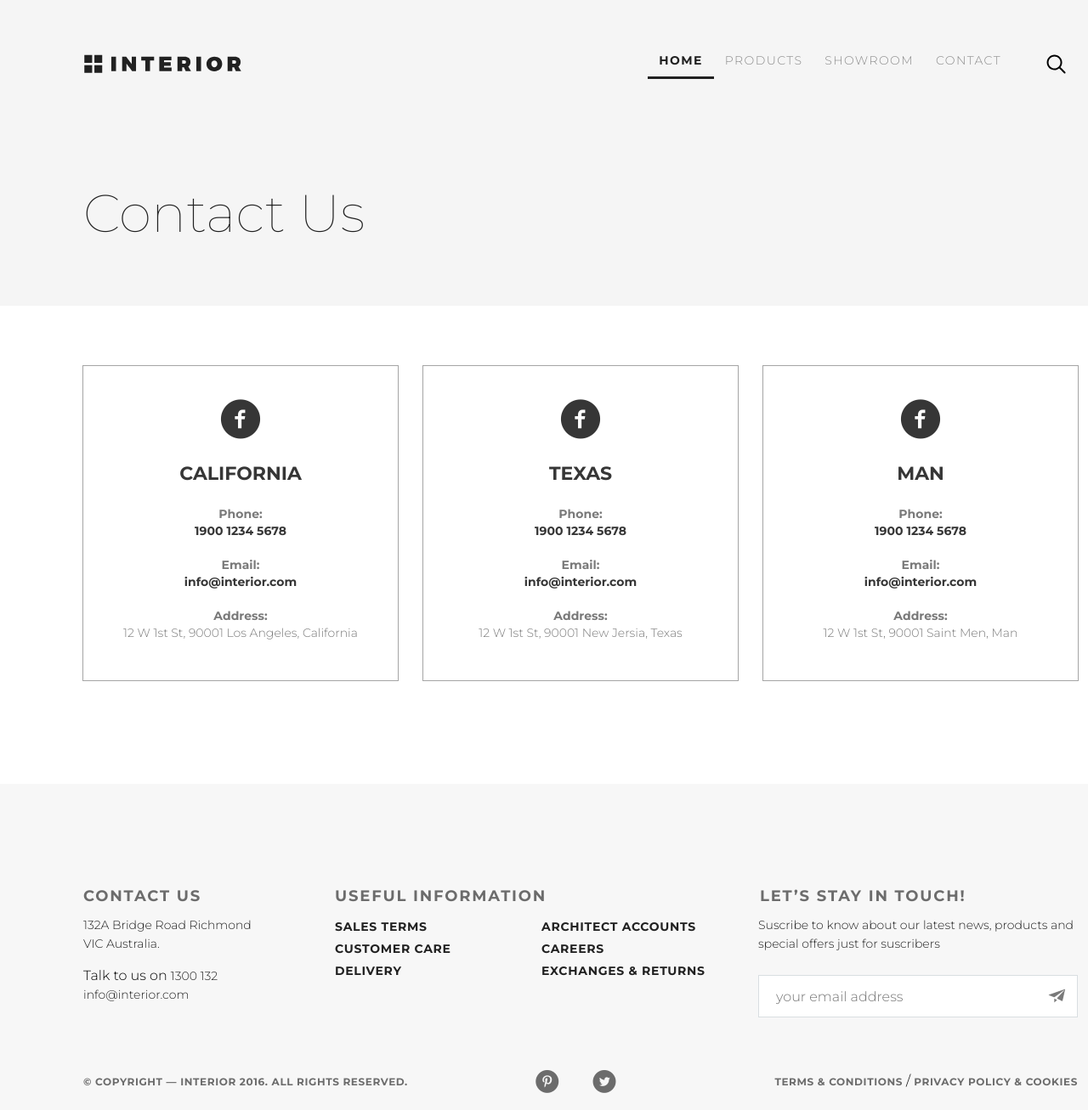
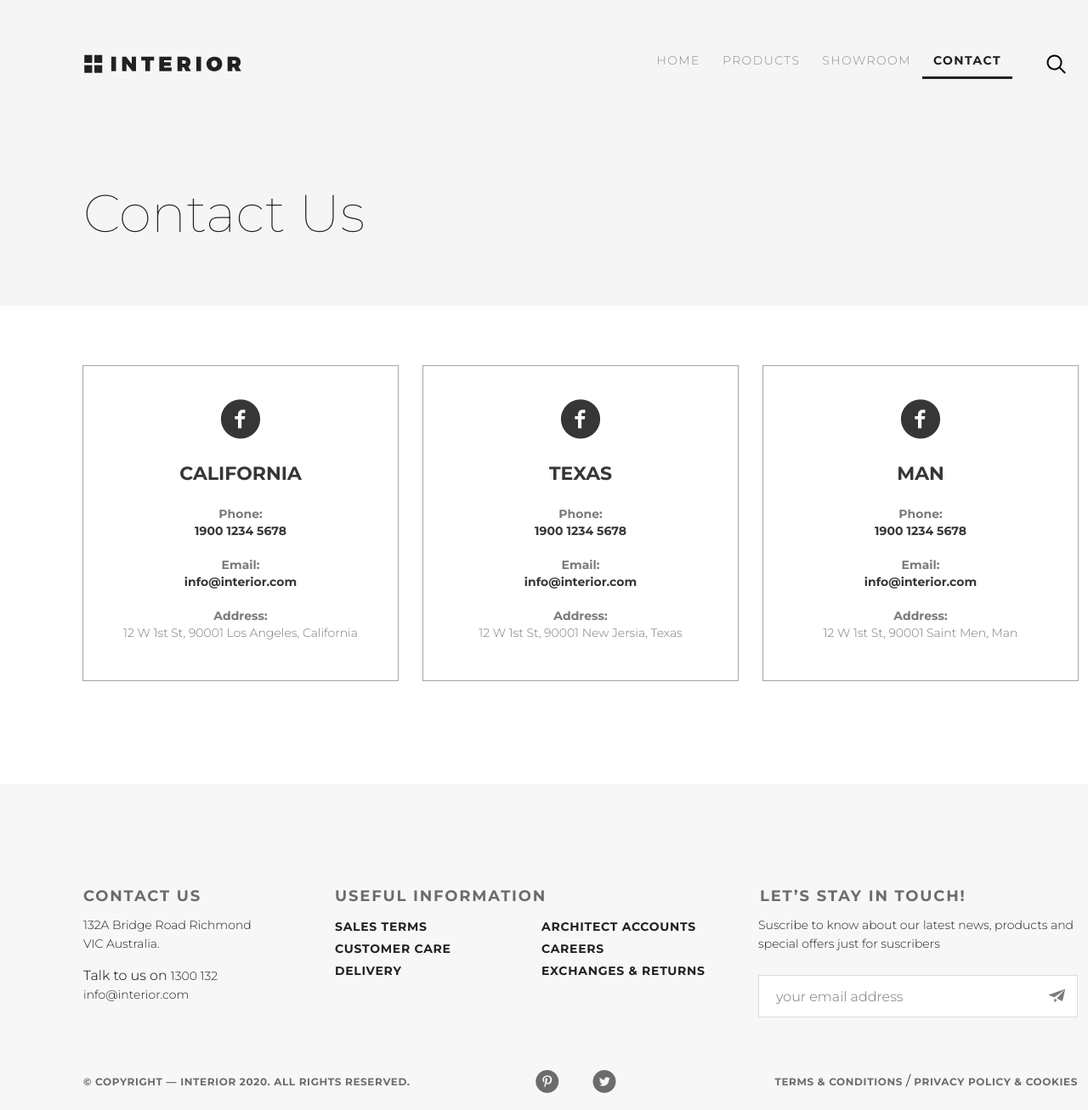
Before and after one commit to UzunovD/Geek_django, a Django app: page /contact/ in a window 1280 px wide; the page is wider, and only the part inside the window is pictured. Shown: that part at 85% size. Run offline with Django 3.2, Linux system fonts and the light colour scheme; some web fonts are replaced.

Commit message:
lesson 2:   - templates inheritance product-deails.html   - static tag   - url tag   - fot tag   - if tag   - dz

```diff
--- a/mainapp/templates/mainapp/base.html
+++ b/mainapp/templates/mainapp/base.html
@@ -14,7 +14,7 @@
     {% block js %}
     {% endblock %}
     {% block title %}
-        <title>{{ page_title }}</title>
+        <title>{{ page_title|title }}</title>
     {% endblock %}
 </head>
 
@@ -82,7 +82,8 @@
             <div class="clearfix"></div>
             <div class="row_3">
                 <div class="row_3_col1">
-                    <p class="row_3_text">&copy;&nbsp;Copyright&nbsp;&mdash; INTERIOR 2016. All Rights Reserved.</p>
+                    <p class="row_3_text">&copy;&nbsp;Copyright&nbsp;&mdash; INTERIOR
+                        {% now "Y" %}. All Rights Reserved.</p>
                 </div>
                 <div class="row_3_col2"><a href="#" class="icon-facebook-with-circle footer_icon"></a><a href="#"
                                                                                                          class="icon-twitter-with-circle footer_icon"></a><a
--- a/mainapp/templates/mainapp/includes/inc__main_menu.html
+++ b/mainapp/templates/mainapp/includes/inc__main_menu.html
@@ -1,11 +1,11 @@
 {% load static %}
             <div class="header"><a href="{% url 'main:index' %}"><img src="{% static 'img/logo_228.svg' %}" alt="logo"></a>
                 <ul class="menu">
-                    <li class="menu_list"><a href="{% url 'main:index' %}" class="menu_link menu_link_active">HOME</a></li>
-                    <li class="menu_list"><a href="{% url 'main:products' %}" class="menu_link">PRODUCTS</a></li>
+                    <li class="menu_list"><a href="{% url 'main:index' %}" class="menu_link {{ active }}">HOME</a></li>
+                    <li class="menu_list"><a href="{% url 'main:products' %}" class="menu_link {{ active_PRODUCTS }}">PRODUCTS</a></li>
                     <!-- <li class="menu_list"><a href="#" class="menu_link">HISTORY</a></li> -->
-                    <li class="menu_list"><a href="{% url 'main:product_details' %}" class="menu_link">SHOWROOM</a></li>
-                    <li class="menu_list"><a href="{% url 'main:contact' %}" class="menu_link">CONTACT</a></li>
+                    <li class="menu_list"><a href="{% url 'main:product_details' %}" class="menu_link {{ active_SHOWROOM }}">SHOWROOM</a></li>
+                    <li class="menu_list"><a href="{% url 'main:contact' %}" class="menu_link {{ active_CONTACT }}">CONTACT</a></li>
                     <li class="menu_list"><a href="#" class="menu_link basket"></a></li>
                     <li class="menu_list"><a href="#" class="menu_link"><img src="{% static 'img/search_224.svg' %}" alt="search"></a></li>
                 </ul>
--- a/mainapp/views.py
+++ b/mainapp/views.py
@@ -4,6 +4,7 @@ from django.shortcuts import render
 def index(request):
     context = {
         'page_title': 'shop',
+        'active': 'menu_link_active',
     }
     return render(request, 'mainapp/index.html', context)
 
@@ -15,23 +16,24 @@ def contact(request):
             'phone': '1900 1234 5678 ',
             'email': 'info@interior.com',
             'address': '12 W 1st St, 90001 Los Angeles, California',
-         },
+        },
         {
             'loc': 'Texas',
             'phone': '1900 1234 5678 ',
             'email': 'info@interior.com',
             'address': '12 W 1st St, 90001 New Jersia, Texas',
-         },
+        },
         {
             'loc': 'Man',
             'phone': '1900 1234 5678 ',
             'email': 'info@interior.com',
             'address': '12 W 1st St, 90001 Saint Men, Man',
-         },
+        },
     ]
     context = {
         'page_title': 'contact',
-         'locations': locations,
+        'locations': locations,
+        'active_CONTACT': 'menu_link_active',
     }
     return render(request, 'mainapp/contact.html', context)
 
@@ -39,12 +41,14 @@ def contact(request):
 def products(request):
     context = {
         'page_title': 'products',
+        'active_PRODUCTS': 'menu_link_active',
     }
     return render(request, 'mainapp/products.html', context)
 
 
 def product_details(request):
     context = {
-        'page_title': 'Product deails',
+        'page_title': 'product deails',
+        'active_SHOWROOM': 'menu_link_active',
     }
     return render(request, 'mainapp/product_details.html', context)
```
